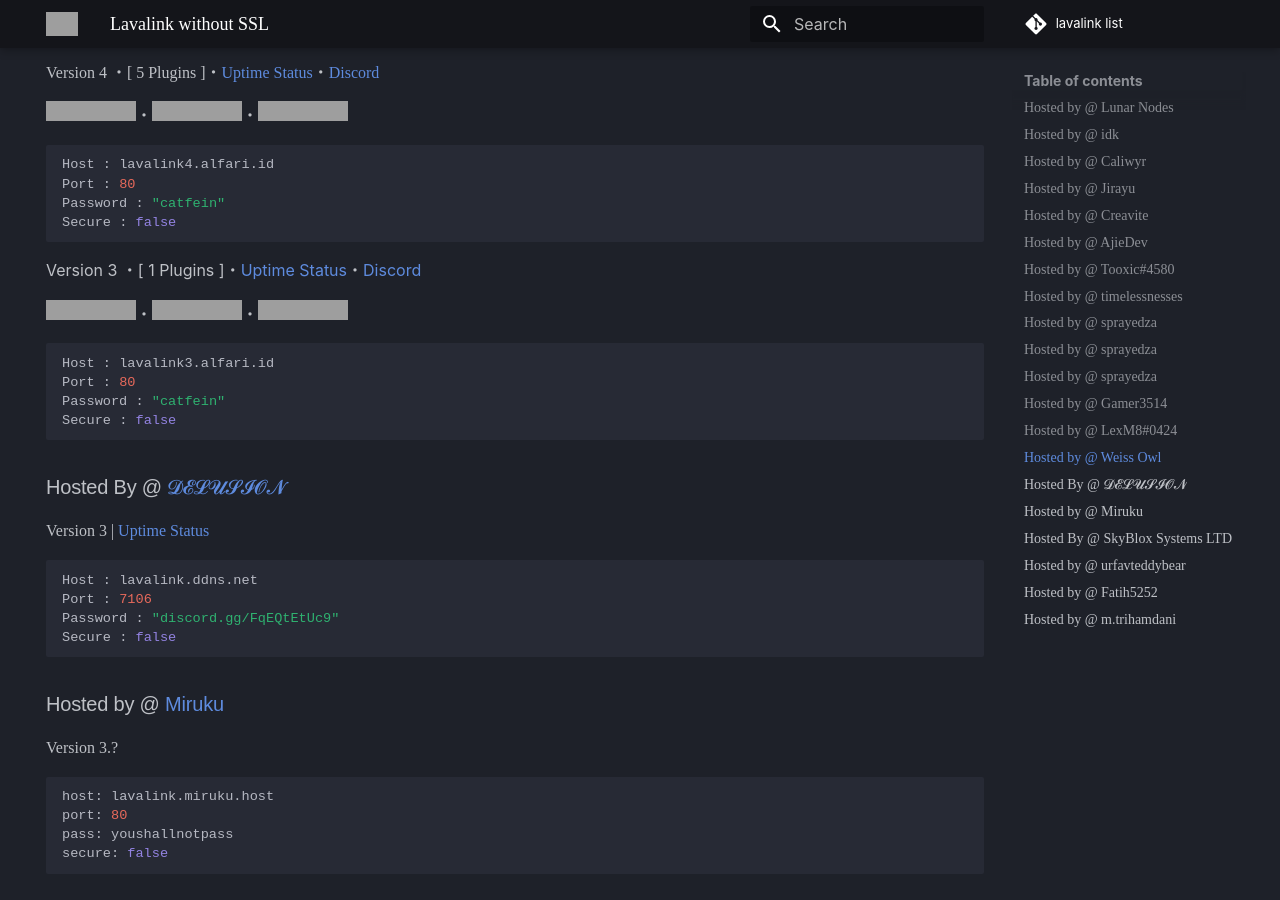
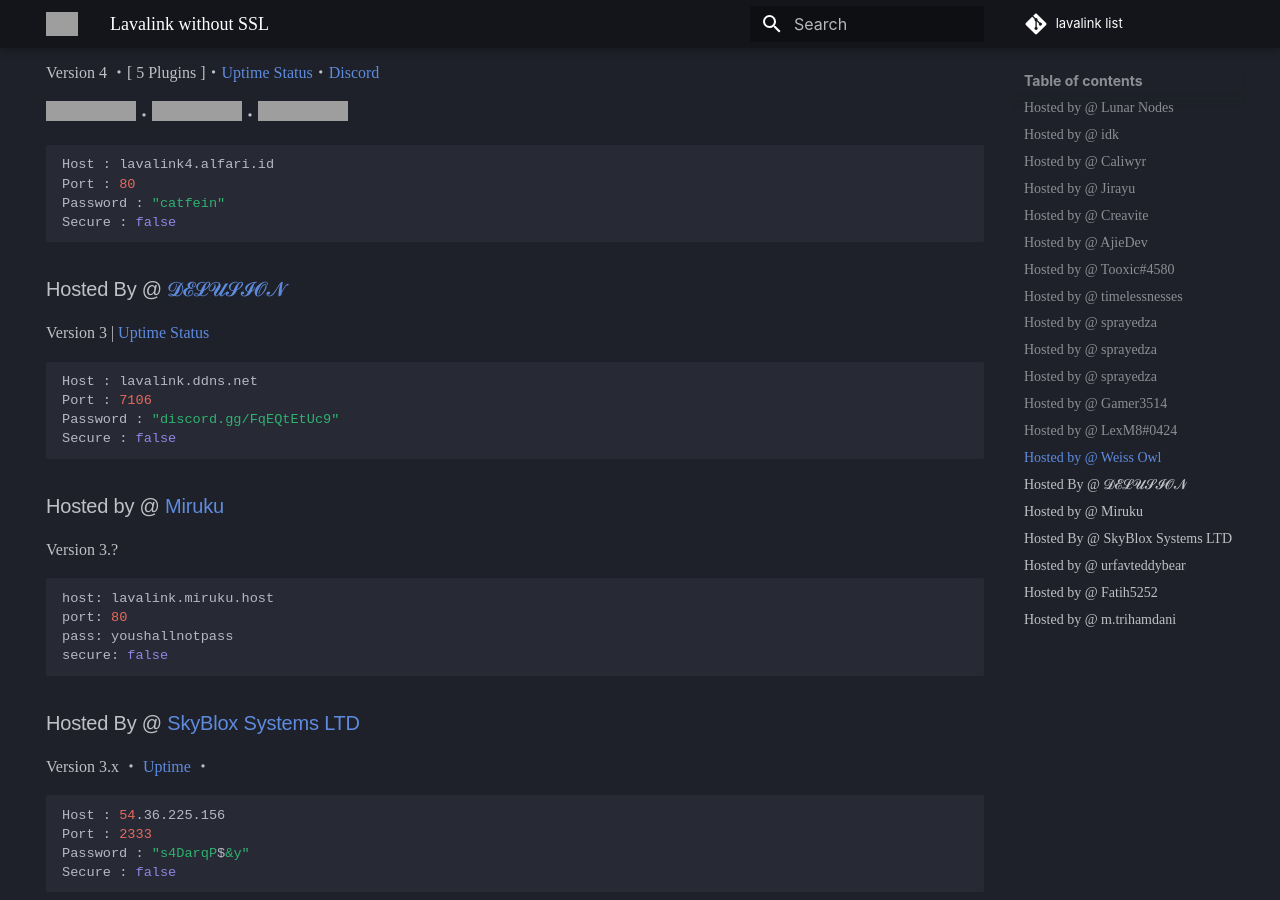
Before and after one commit to DarrenOfficial/lavalink-list, an MkDocs documentation site: the page built from docs/NoSSL/lavalink-without-ssl.md, in a window 1280 px wide and 900 px high, scrolled down 3753 px. Built offline with MkDocs 1.6.1 and Material for MkDocs 9.7.7, drawn with Linux system fonts in a browser that asks for light colours; some web fonts are replaced; comment, search, counter and statistics services are not loaded; a style sheet for code colours, icons or effects is not loaded; grey boxes are pictures that could not be loaded.

Commit message:
Update lavalink-without-ssl.md

````diff
--- a/docs/NoSSL/lavalink-without-ssl.md
+++ b/docs/NoSSL/lavalink-without-ssl.md
@@ -173,15 +173,7 @@ Port : 80
 Password : "catfein"
 Secure : false
 ```
-Version 3 ・[ 1 Plugins ]・[Uptime Status](https://kuma.alfari.id)・[Discord](https://discord.alfari.id)
 
-![Uptime](https://status.alfari.id/api/badge/4/uptime)・![Ping](https://status.alfari.id/api/badge/4/ping)・![Status](https://status.alfari.id/api/badge/4/status)
-```bash
-Host : lavalink3.alfari.id
-Port : 80
-Password : "catfein"
-Secure : false
-```
 ### Hosted By @ [𝓓𝓔𝓛𝓤𝓢𝓘𝓞𝓝](https://discord.gg/7VQWkeYxS4)
 Version 3 | [Uptime Status](http://status-lavalink.ddns.net:7016/status/bot)
 ```bash
````
